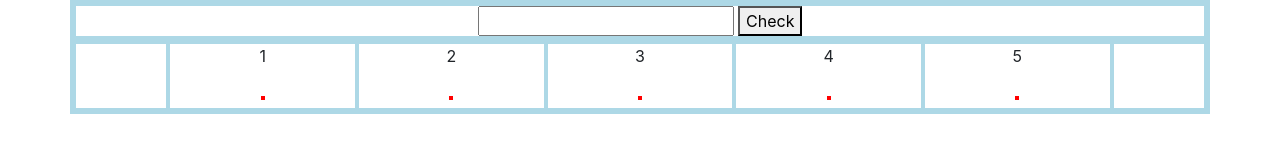
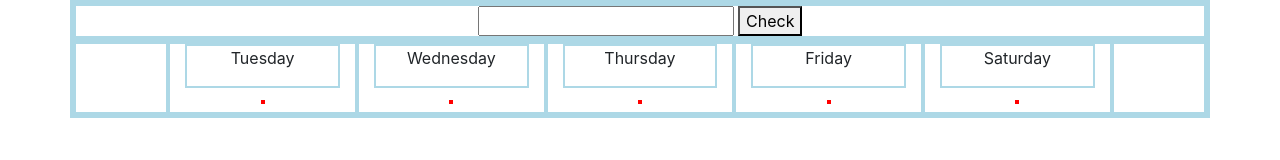
Before and after one commit to RobinMarien/ajax-weather-api, a plain HTML site: page index.html in a window 1280 px wide. Drawn offline with Linux system fonts and the light colour scheme.

Commit message:
lunch break

```diff
--- a/index.html
+++ b/index.html
@@ -21,24 +21,34 @@
         <div class ="row">
             <div class="col-md-1"></div>
             <div class="col-md-2">
-                <p>1</p>
-                <img id="one">
+                <div class="container text-center">
+                    <p class="day"></p>
+                </div>
+                <img id="icon_one">
             </div>
             <div class="col-md-2">
-                <p>2</p>
-                <img id="two">
+                <div class="container text-center">
+                    <p class="day"></p>
+                </div>
+                <img id="icon_two">
             </div>
             <div class="col-md-2">
-                <p>3</p>
-                <img id="three">
+                <div class="container text-center">
+                    <p class="day"></p>
+                </div>
+                <img id="icon_three">
             </div>
             <div class="col-md-2">
-                <p>4</p>
-                <img id="four">
+                <div class="container text-center">
+                    <p class="day"></p>
+                </div>
+                <img id="icon_four">
             </div>
             <div class="col-md-2">
-                <p>5</p>
-                <img id="five">
+                <div class="container text-center">
+                    <p class="day"></p>
+                </div>
+                <img id="icon_five">
             </div>
             <div class="col-md-1"></div>
         </div>
--- a/js/script.js
+++ b/js/script.js
@@ -2,17 +2,26 @@
 
 //http://api.openweathermap.org/data/2.5/weather?q=London&APPID=be9ff22154c259ee7cb563939e17c8f9
 
-var d = new Date();
-var weekday = new Array(7);
-weekday[0] =  "Sunday";
-weekday[1] = "Monday";
-weekday[2] = "Tuesday";
-weekday[3] = "Wednesday";
-weekday[4] = "Thursday";
-weekday[5] = "Friday";
-weekday[6] = "Saturday";
+let weekdays = [
+    "Sunday",
+    "Monday",
+    "Tuesday",
+    "Wednesday",
+    "Thursday",
+    "Friday",
+    "Saturday"
+];
 
-var n = weekday[d.getDay()];
+let dayOutput = document.getElementsByClassName("day");
+
+let day = new Date().getDay();
+
+for (let i = 0; i < dayOutput.length; i++, day++) {
+    if (day >= 7) {
+        day = 0;
+    }
+    dayOutput[i].innerHTML = weekdays[day];
+}
 
 document.getElementById("check").addEventListener("click", function(){
 
@@ -24,6 +33,7 @@ document.getElementById("check").addEventListener("click", function(){
             return response.json();
         })
         .then(function(data){
+            /*
             console.log(data);
             //console.log(data.list[0])
             console.log(data.list[0].weather[0].icon);
@@ -37,7 +47,13 @@ document.getElementById("check").addEventListener("click", function(){
             // TOMORROW
             var t2_img = document.getElementById("two");
             var t2_icon = data.list[0].weather[0].icon;
+            */
 
+            var list = data.list;
+
+            list.forEach(function(dataEveryThreeHours){
+                console.log(dataEveryThreeHours);
+            })
 
 
         })
```
